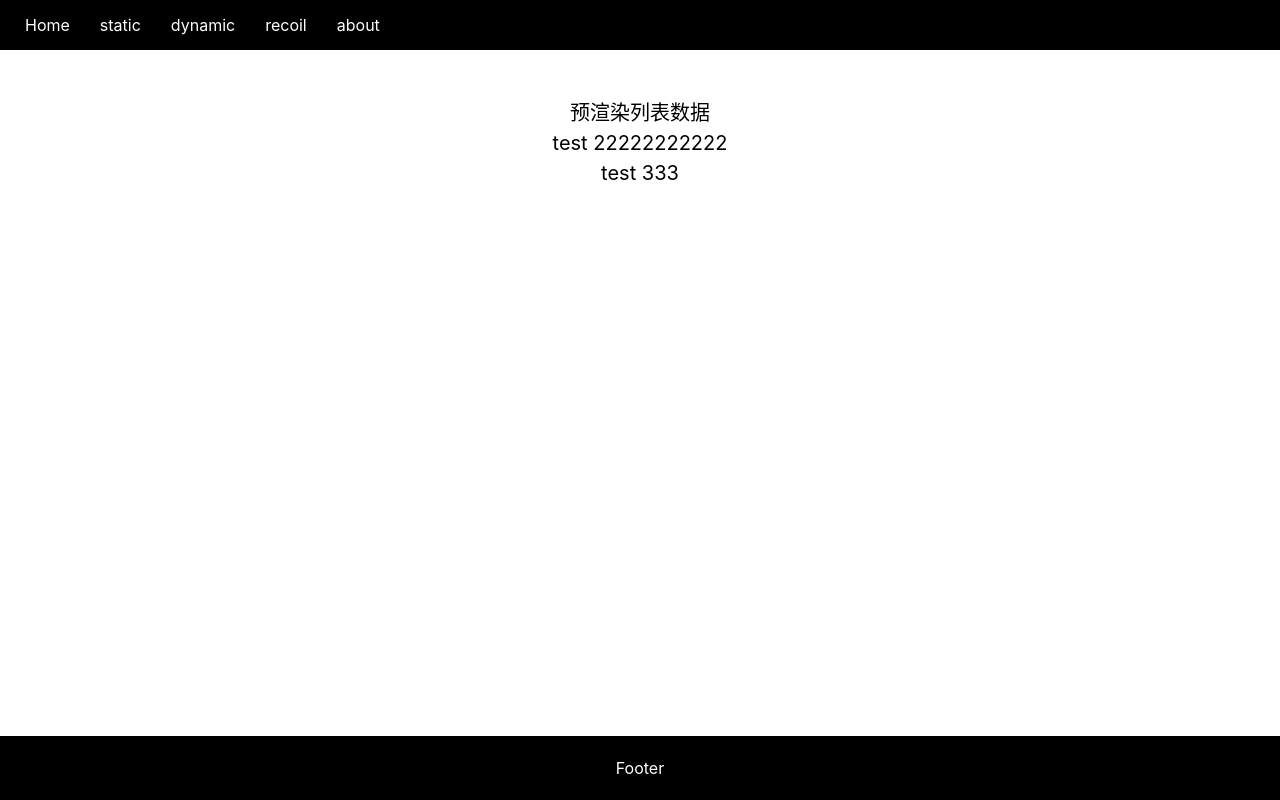
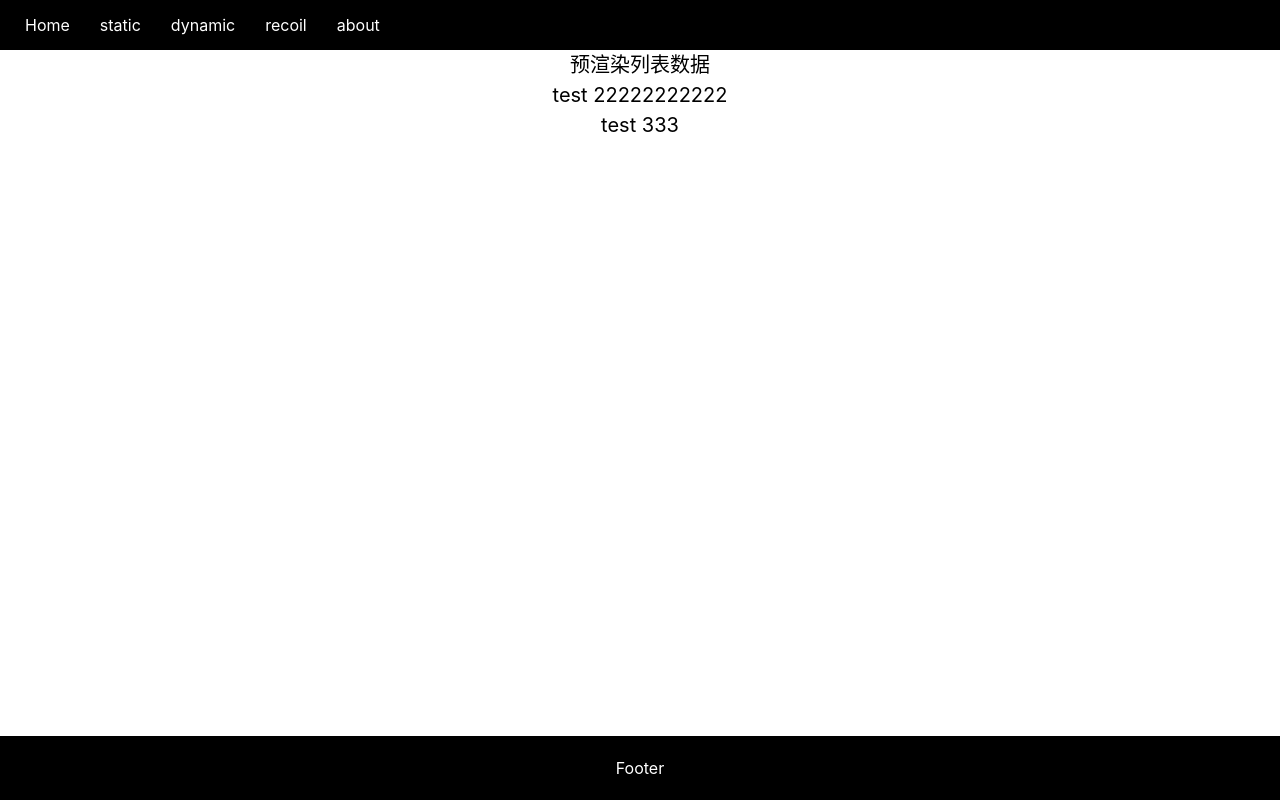
Before and after one commit to nshen/my-react-starter-2021, a Next.js app: page /static-demo in a window 1280 px wide. Built offline with nearby package versions, Linux system fonts and the light colour scheme.

Commit message:
style(ArticleList): fix

```diff
--- a/components/ArticleList/index.module.css
+++ b/components/ArticleList/index.module.css
@@ -4,7 +4,7 @@
   justify-content: center;
   flex-wrap: wrap;
   max-width: 800px;
-  margin-top: 3rem;
+  /* margin-top: 3rem; */
   flex-direction: column;
 }
 
```
